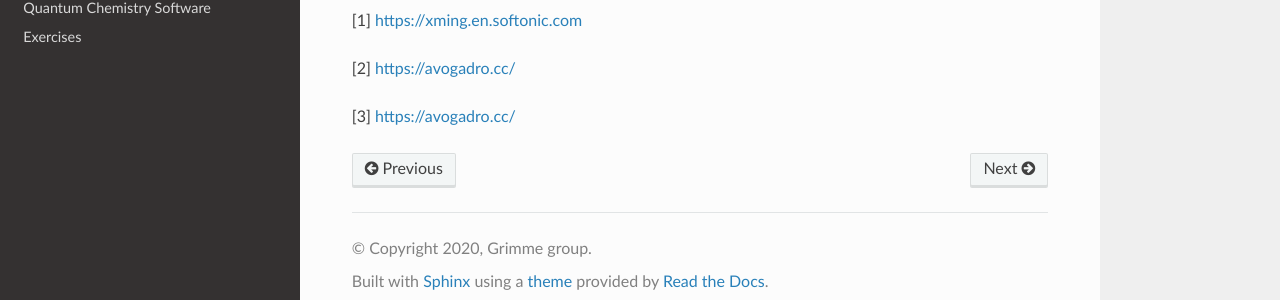
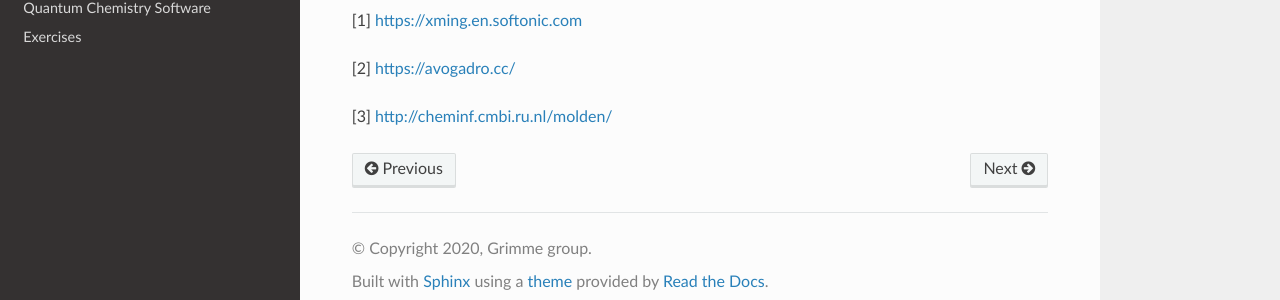
Before and after one commit to grimme-lab/qc2-teaching, a Sphinx documentation site: the page built from doc/recommendations_application-part.rst, in a window 1280 px wide and 900 px high, scrolled down 2275 px. Shown: the part 582-882 px from the top of the window. Built offline with Sphinx 7.4.7 and the Read the Docs theme 2.0.0, drawn with Linux system fonts in a browser that asks for light colours; some of the changed lines change nothing that is shown.

Commit message:
Update recommendations_application-part.rst

```diff
--- a/doc/recommendations_application-part.rst
+++ b/doc/recommendations_application-part.rst
@@ -105,4 +105,4 @@ Check you *.bashrc* of your local Linux distribution and add ``export DISPLAY=lo
 
 [2] `<https://avogadro.cc/>`_
 
-[3] `<https://avogadro.cc/>`_
+[3] `<http://cheminf.cmbi.ru.nl/molden/>`_
```
